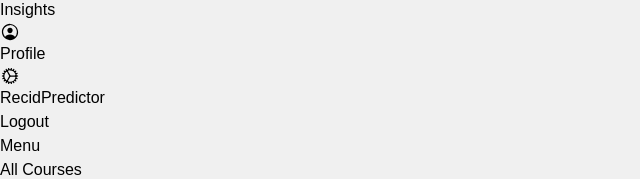
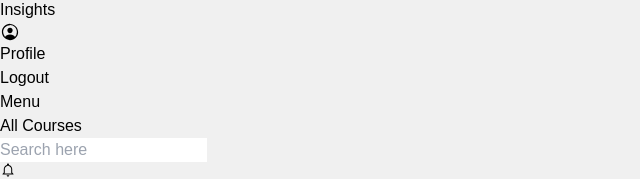
Before and after one commit to gagandeepmagan/Bitbox04_Correctional_Compass-, a React (Vite) app in the folder client/: page /courses in a window 1280 px wide. Shown: the part 158-337 px from the top of the page, without its empty margins (0-640 px from the left). Built offline with nearby package versions, Linux system fonts and the light colour scheme.

Commit message:
Fixed error

```diff
--- a/client/src/constants/index.js
+++ b/client/src/constants/index.js
@@ -29,13 +29,13 @@ export const navlinks = [
     onclick: "",
     admin: false,
   },
-  {
-    name: "RecidPredictor",
-    imgUrl: predictor,
-    link: "/recidPredictor",
-    onclick: "",
-    admin: false,
-  },
+  // {
+  //   name: "Recidivism Predictor",
+  //   imgUrl: predictor,
+  //   link: "/recidPredictor",
+  //   onclick: "",
+  //   admin: false,
+  // },
 ];
 
 export const navlinksadmin = [
```
